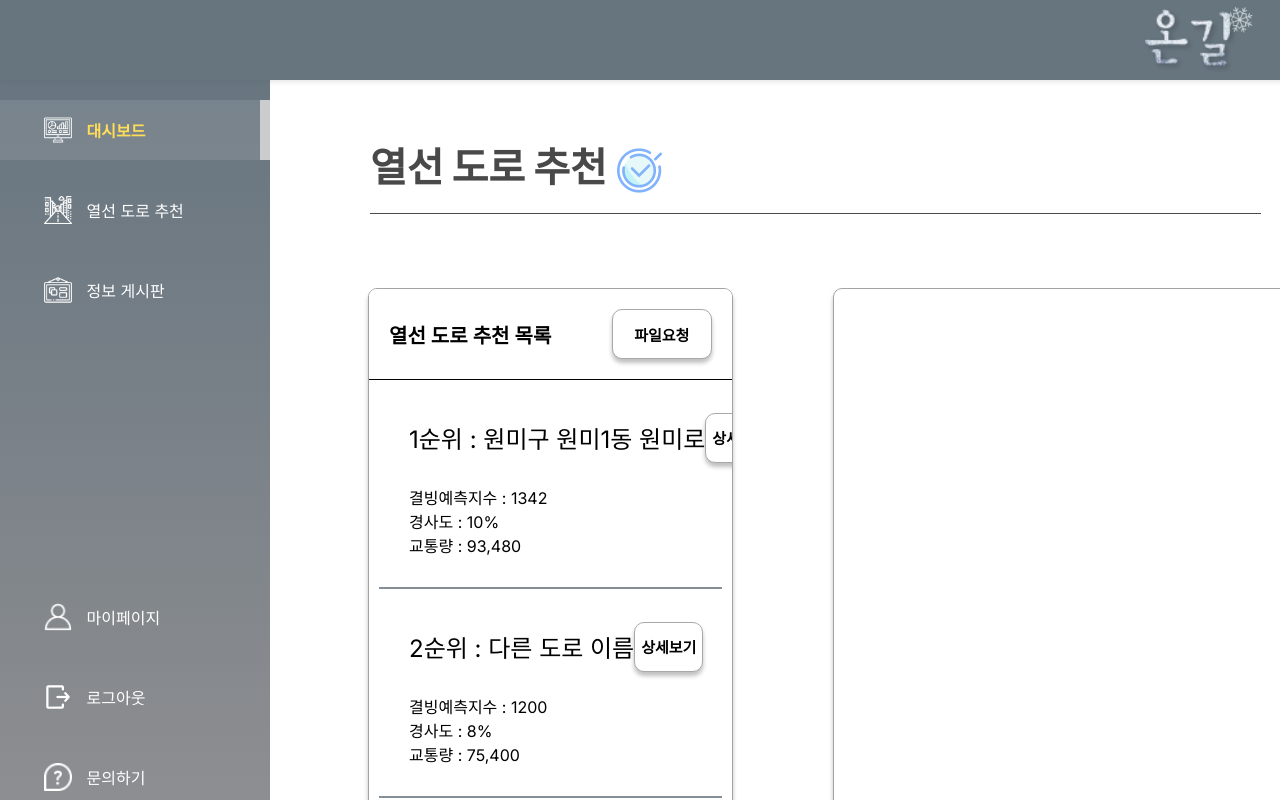
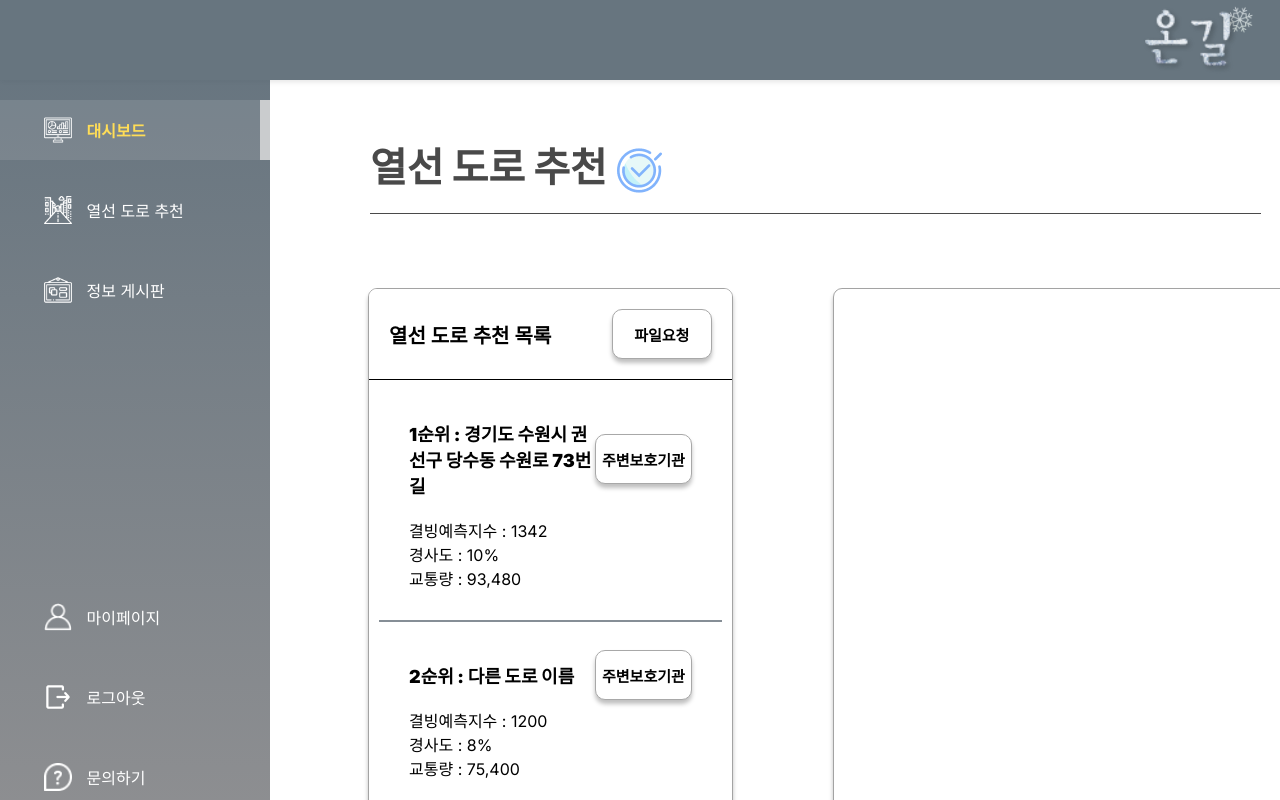
Before and after one commit to ChanHyuckYou/Ongil_Bepo, a React (Vite) app: page /roads-recommend in a window 1280 px wide. Built offline with nearby package versions, Linux system fonts and the light colour scheme; no server answers; a web font is replaced by a local one.

Commit message:
UI 변경

```diff
--- a/src/screens/RoadsRecommend.jsx
+++ b/src/screens/RoadsRecommend.jsx
@@ -6,7 +6,7 @@ const RoadsRecommend = () => {
     const [roads, setRoads] = useState([ // 임의 데이터 설정
         {
             "rank": "1순위",
-            "location": "원미구 원미1동 원미로",
+            "location": "경기도 수원시 권선구 당수동 수원로 73번길",
             "freezingIndex": 1342,
             "slope": "10%",
             "trafficVolume": 93480
@@ -41,8 +41,8 @@ const RoadsRecommend = () => {
                     {roads.map((road, index) => (
                         <div key={index} className={styles.item}>
                             <div className={styles.itemContent}>
-                                <p>{road.rank} : {road.location}</p>
-                                <button className={styles.itemButton}>상세보기</button>
+                                <p className={styles.title}>{road.rank} : {road.location}</p>
+                                <button className={styles.itemButton}>주변보호기관</button>
                             </div>
                             <div>결빙예측지수 : {road.freezingIndex}</div>
                             <div>경사도 : {road.slope}</div>
--- a/src/styles/RoadsRecommend.module.css
+++ b/src/styles/RoadsRecommend.module.css
@@ -62,6 +62,17 @@
     box-sizing: border-box; /* 패딩 포함 계산 */
 }
 
+.ListItems p {
+    font-size: 18px;
+    font-weight: 700;
+    width: 75%;
+    height: auto; /* 높이는 자동 조정 */
+    word-break: break-all; /* 긴 단어를 어디서나 줄바꿈 */
+    overflow-wrap: anywhere; /* 어디서든 줄바꿈 가능 */
+    white-space: normal; /* 공백에서 줄바꿈 허용 */
+    box-sizing: border-box; /* 패딩 포함 너비 계산 */
+}
+
 .item {
     cursor: pointer; /* 버튼 */
     margin-bottom: 10px; /* 항목 간 간격 */
@@ -103,17 +114,11 @@
     transform: scale(0.95); /* 클릭 시 축소 효과 */
 }
 
-.ListHeader button:active {
-    transform: scale(0.95); /* 클릭 시 축소 효과 */
-}
-
 .itemContent {
     display: flex;
     justify-content: space-between; /* 양쪽 끝으로 배치 */
     align-items: center; /* 세로 가운데 정렬 */
-    margin-bottom: 10px; /* 아래 간격 추가 */
 }
-
 
 .map {
     position: relative;
```
